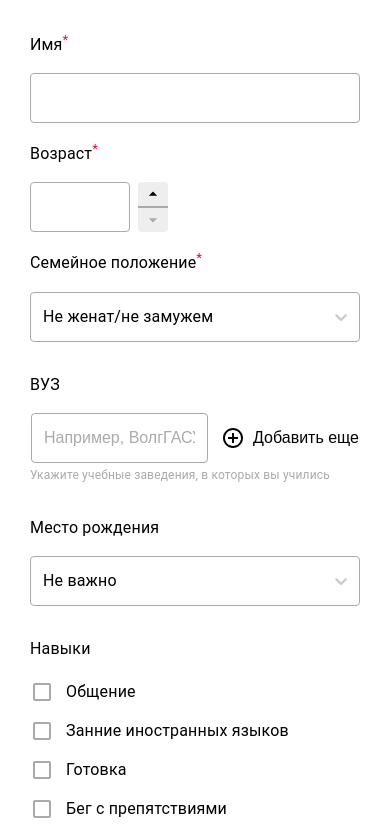
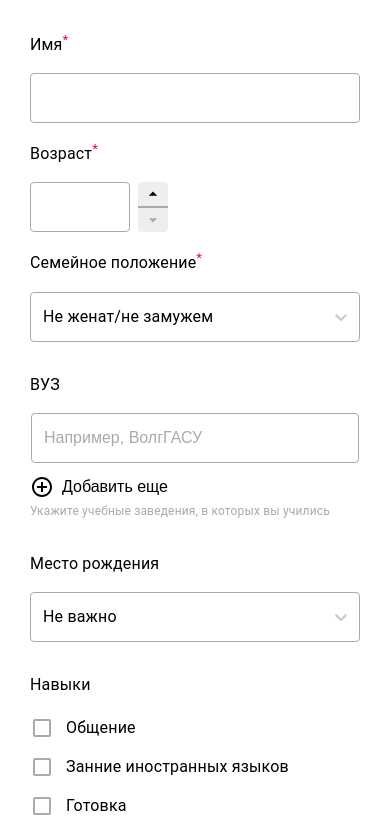
Before and after one commit to sfilippenko/survey, a React (Create React App) app: page / in a window 390 px wide. Shown: the top 834 px of the page. Built offline with nearby package versions, Linux system fonts and the light colour scheme.

Commit message:
Максимальный адаптив

```diff
--- a/src/components/InputList/InputList.tsx
+++ b/src/components/InputList/InputList.tsx
@@ -3,8 +3,10 @@ import ButtonBase from '@material-ui/core/ButtonBase';
 import ControlPointIcon from '@material-ui/icons/ControlPoint';
 import HighlightOffIcon from '@material-ui/icons/HighlightOff';
 import IconButton from '@material-ui/core/IconButton';
+import useMediaQuery from '@material-ui/core/useMediaQuery';
 import Input, { InputProps, InputOnChangeParams } from '../Input';
 import useStyles from './styles';
+import { BREAKPOINTS } from '../../styles/consts';
 
 export interface Props extends Omit<InputProps, 'value' | 'onChange'> {
   value: string[];
@@ -15,6 +17,7 @@ const InputList: FC<Props> = (props) => {
   const { onChange, value, disabled, ...rest } = props;
   const valueRef = useRef(value);
   const classes = useStyles();
+  const matches = useMediaQuery(`(min-width:${BREAKPOINTS.SM}px)`);
 
   useEffect(() => {
     valueRef.current = value;
@@ -38,7 +41,15 @@ const InputList: FC<Props> = (props) => {
     onChange([...valueRef.current, '']);
   }, [onChange]);
 
+  const addButton = (
+    <ButtonBase disabled={disabled} onClick={handleAddClick}>
+      <ControlPointIcon />
+      <span className={classes.addButtonText}>Добавить еще</span>
+    </ButtonBase>
+  );
+
   return (
+    <div>
       <table className={classes.table}>
         <colgroup>
           <col width="100%" />
@@ -67,19 +78,16 @@ const InputList: FC<Props> = (props) => {
                     </IconButton>
                   </td>
                 )}
-              {index === value.length - 1 && (
-                <td className={classes.cellPAdding}>
-                  <ButtonBase disabled={disabled} onClick={handleAddClick}>
-                    <ControlPointIcon />
-                    <span className={classes.addButtonText}>Добавить еще</span>
-                  </ButtonBase>
-                </td>
+                {index === value.length - 1 && matches && (
+                  <td className={classes.cellPAdding}>{addButton}</td>
                 )}
               </tr>
             );
           })}
         </tbody>
       </table>
+      {!matches && <div className={classes.addButtonXSWrapper}>{addButton}</div>}
+    </div>
   );
 };
 
--- a/src/components/InputList/styles.ts
+++ b/src/components/InputList/styles.ts
@@ -44,4 +44,8 @@ export default makeStyles({
   deleteIcon: {
     color: COLORS.RED,
   },
+
+  addButtonXSWrapper: {
+    marginTop: 12,
+  },
 });
--- a/src/components/Root/Root.tsx
+++ b/src/components/Root/Root.tsx
@@ -69,39 +69,39 @@ const Root: FC = () => {
                 <Grid item xs={12} sm={3}>
                   <FormTitle required>Семейное положение</FormTitle>
                 </Grid>
-                <Grid item xs={12} sm={4}>
+                <Grid item xs={12} sm={9} md={4}>
                   <SelectFormField name="marriage" required options={marriageOptions} />
                 </Grid>
-                <Grid item xs={12} sm={5} />
+                <Grid item xs={12} md={5} />
                 <Grid item xs={12} sm={3}>
                   <FormTitle>ВУЗ</FormTitle>
                 </Grid>
-                <Grid item xs={12} sm={7}>
+                <Grid item xs={12} sm={9} md={7}>
                   <InputListFormField
                     name="education"
                     placeholder="Например, ВолгГАСУ"
                     helperText="Укажите учебные заведения, в которых вы учились"
                   />
                 </Grid>
-                <Grid item xs={12} sm={2} />
+                <Grid item xs={12} md={2} />
                 <Grid item xs={12} sm={3}>
                   <FormTitle>Место рождения</FormTitle>
                 </Grid>
-                <Grid item xs={12} sm={4}>
+                <Grid item xs={12} sm={9} md={4}>
                   <SelectFormField name="birthdayPlace" required options={citiesOptions} />
                 </Grid>
-                <Grid item xs={12} sm={5} />
+                <Grid item xs={12} md={5} />
                 <Grid item xs={12} sm={3}>
                   <FormTitle>Навыки</FormTitle>
                 </Grid>
-                <Grid item xs={12} sm={6}>
+                <Grid item xs={12} sm={9} md={6}>
                   <CheckboxListFormField
                     name="skills"
                     options={skillsOptions}
                     helperText="Отметьте ваши навыки"
                   />
                 </Grid>
-                <Grid item xs={12} sm={3} />
+                <Grid item xs={12} md={3} />
                 <Grid item xs={12} sm={3} />
                 <Grid item xs={12} sm={9}>
                   <Button type="submit" disabled={isSubmitting || !dirty}>
--- a/src/styles/consts.ts
+++ b/src/styles/consts.ts
@@ -9,6 +9,14 @@ export const COLORS = {
   BLUE: '#1358bf',
 };
 
+export const BREAKPOINTS = {
+  XS: 0,
+  SM: 600,
+  MD: 960,
+  LG: 1280,
+  XL: 1920,
+};
+
 export const CONTROL_HEIGHT = 50;
 export const CONTROL_BORDER_RADIUS = 4;
 export const CONTROL_PADDING_HORIZONTAL = 12;
--- a/src/styles/theme.ts
+++ b/src/styles/theme.ts
@@ -1,6 +1,16 @@
 import createTheme from '@material-ui/core/styles/createTheme';
+import { BREAKPOINTS } from './consts';
 
 export default createTheme({
+  breakpoints: {
+    values: {
+      xs: BREAKPOINTS.XS,
+      sm: BREAKPOINTS.SM,
+      md: BREAKPOINTS.MD,
+      lg: BREAKPOINTS.LG,
+      xl: BREAKPOINTS.XL,
+    },
+  },
   overrides: {
     MuiIconButton: {
       root: {
```
Lines whose indentation alone changed are shown as unchanged.
